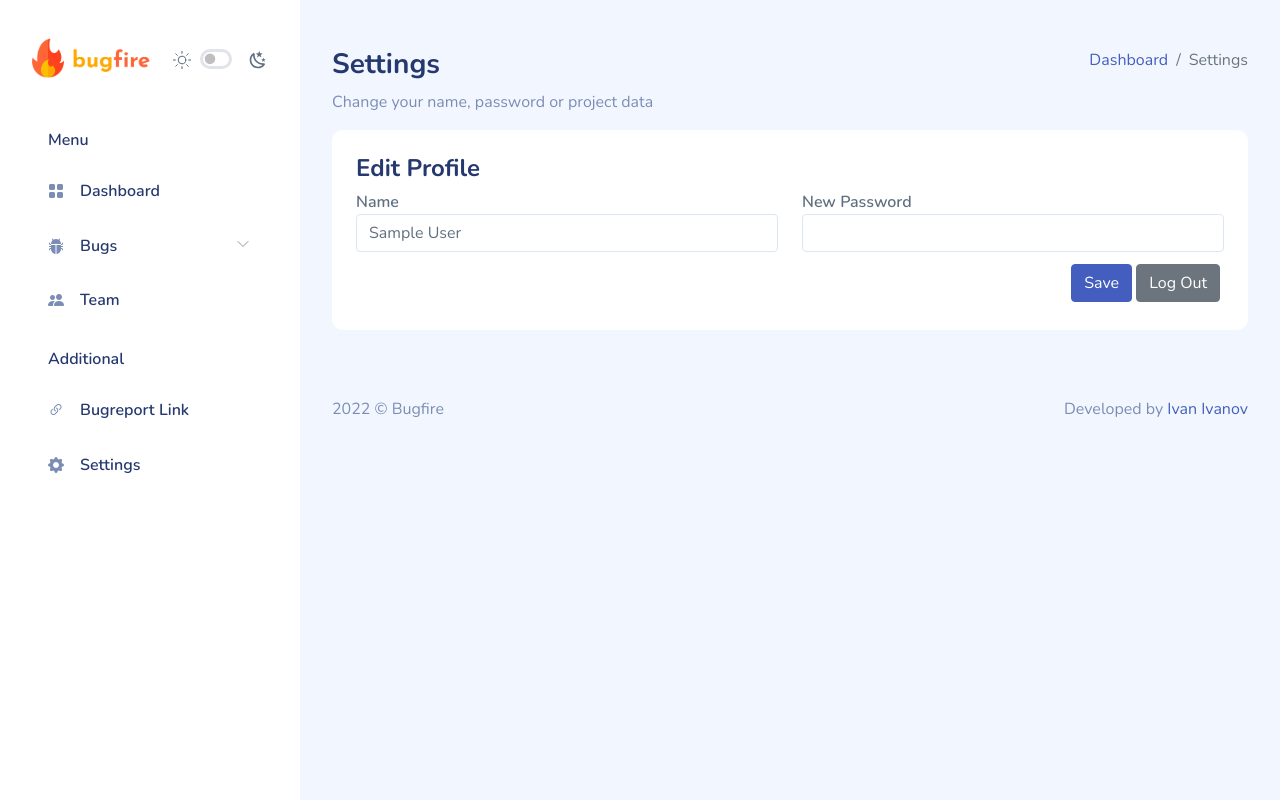
After one commit to m1stik/Bugfire, a Flask app: page /settings in a window 1280 px wide. The commit adds this page. Run offline with Flask 2, Linux system fonts and the light colour scheme; a user stored in the database is signed in; tables that the repository leaves empty hold one stand-in row (values such as "Sample post"); some libraries are stand-ins or nearby versions.

Commit message:
Added settings page

```diff
--- a/app.py
+++ b/app.py
@@ -1,15 +1,17 @@
 import pymysql, os
 from flask import Flask, render_template, redirect, url_for, flash, abort
-from flask_bootstrap import Bootstrap
+#from flask_bootstrap import Bootstrap
 from flask_ckeditor import CKEditor
 from datetime import date
 from werkzeug.security import generate_password_hash, check_password_hash
 from flask_sqlalchemy import SQLAlchemy
+from sqlalchemy import delete
 from sqlalchemy.orm import relationship
 from sqlalchemy.ext.declarative import declarative_base
 from flask_login import UserMixin, login_user, LoginManager, login_required, current_user, logout_user
-from forms import CreateUserForm, LogInForm, AddBugForm, AddMemberForm, EditMemberForm
+from forms import CreateUserForm, LogInForm, AddBugForm, AddMemberForm, EditMemberForm, EditProjectForm, EditProfileForm
 from flask_gravatar import Gravatar
+from flask_mail import Mail, Message
 from password_generator import PasswordGenerator
 from functools import wraps
 from dotenv import load_dotenv
@@ -21,18 +23,28 @@ DB_PASSWORD = os.getenv('DB_PASSWORD')
 DB_HOST = os.getenv('DB_HOST')
 DB_DATABASE = os.getenv('DB_DATABASE')
 APP_SECRET_KEY = os.getenv('APP_SECRET_KEY')
+MAIL_SERVER = os.getenv('MAIL_SERVER')
+MAIL_USERNAME = os.getenv('MAIL_USERNAME')
+MAIL_PASSWORD = os.getenv('MAIL_PASSWORD')
 
 ## App set up
 app = Flask(__name__)
+
 app.config['SECRET_KEY'] = APP_SECRET_KEY
-ckeditor = CKEditor(app)
-Bootstrap(app)
-
-Base = declarative_base()
-
 app.config["SQLALCHEMY_DATABASE_URI"] = f"mysql+pymysql://{DB_USERNAME}:{DB_PASSWORD}@{DB_HOST}/{DB_DATABASE}"
 app.config['SQLALCHEMY_TRACK_MODIFICATIONS'] = False
+app.config['MAIL_SERVER'] = MAIL_SERVER
+app.config['MAIL_PORT'] = 465
+app.config['MAIL_USERNAME'] = MAIL_USERNAME
+app.config['MAIL_PASSWORD'] = MAIL_PASSWORD
+app.config['MAIL_USE_TLS'] = False
+app.config['MAIL_USE_SSL'] = True
+
+ckeditor = CKEditor(app)
+#Bootstrap(app)
+mail = Mail(app)
 db = SQLAlchemy(app)
+Base = declarative_base()
 
 ## CONFIGURE TABLES
 
@@ -83,11 +95,12 @@ gravatar = Gravatar(app,
                     use_ssl=False,
                     base_url=None)
 
+## Setup a user object
 @login_manager.user_loader
 def load_user(user_id):
     return User.query.get(int(user_id))
 
-## Decorator for login required pages
+## Decorator access for login required pages
 def logged_only(function):
     @wraps(function)
     def wrapper_function(*args, **kwargs):
@@ -97,6 +110,27 @@ def logged_only(function):
             return redirect(url_for("login"))
         return function(*args, **kwargs)
     return wrapper_function
+
+## Decorator access for creators only
+def creator_only(function):
+    @wraps(function)
+    def wrapper_function(*args, **kwargs):
+        if current_user.role != 'Creator':
+            abort(403)
+        else:
+            pass
+        return function(*args, **kwargs)
+    return wrapper_function
+
+## Checking user for the access to the requested bug or member
+def check_bug_or_member(user, bug=None, member=None):
+    if bug:
+        if bug.project_id != user.project_id:
+            abort(403)
+    if member:
+        if member.project_id != user.project_id:
+            abort(403)
+
 
 ## ROUTES
 @app.route("/dashboard")
@@ -153,8 +187,15 @@ def register():
 
             db.session.add(new_project, new_user)
             db.session.commit()
+
+            # SEND EMAIL TO NEW USER
+            msg = Message('Bugfire Sign Up', sender=('Bugfire', 'mail@bugfire.ru'), recipients=[f"{new_user.email}"])
+            msg.html = f"<h3>Hi, {new_user.name}</h3><p>You have successfully registered your account and the project. Here are your credentials:</p><p>Email: {new_user.email}</p><p>Password: {form.password.data}</p>"
+            mail.send(msg)
+
             login_user(new_user)
             return redirect(url_for("dashboard"))
+
     return render_template("auth-register.html", form=form, logged_in=current_user.is_authenticated, page_name="Sign Up")
 
 @app.route('/logout')
@@ -212,8 +253,8 @@ def add_bug():
 @logged_only
 def bug(bug_id):
     bug = Bug.query.get(bug_id)
-    if bug.project_id != current_user.project_id:
-        abort(403)
+    check_bug_or_member(current_user, bug=bug)
+
     project_members = User.query.filter_by(project_id=current_user.project_id).all()
     return render_template("bug-view.html", bug=bug, members=project_members, page_name=bug.title)
 
@@ -221,17 +262,26 @@ def bug(bug_id):
 @logged_only
 def bug_status(bug_id, status):
     bug = Bug.query.get(bug_id)
-    if bug.project_id != current_user.project_id:
-        abort(403)
-    else:
-        bug.status = str(status)
-        db.session.commit()
+    check_bug_or_member(current_user, bug=bug)
+
+    bug.status = str(status)
+    db.session.commit()
+    return redirect(url_for('bugs'))
+
+@app.route("/bugs/delete")
+@logged_only
+@creator_only
+def delete_all_bugs():
+    statement = delete(Bug).where(Bug.project_id==current_user.project_id)
+    db.session.exec(statement)
     return redirect(url_for('bugs'))
 
 @app.route("/edit-bug/<int:bug_id>", methods=["POST", "GET"])
 @logged_only
 def bug_edit(bug_id):
     bug = Bug.query.get(bug_id)
+    check_bug_or_member(current_user, bug=bug)
+
     edit_form = AddBugForm(
         title=bug.title,
         responsible=bug.responsible_id,
@@ -279,9 +329,14 @@ def add_member():
                 role = form.role.data,
                 project = project
             )
-            db.session.add( new_user)
+            db.session.add(new_user)
             db.session.commit()
-            # SEND EMAIL
+
+            # SEND EMAIL TO NEW MEMBER
+            msg = Message('Bugfire New Member', sender=('Bugfire', 'mail@bugfire.ru'), recipients=[f"{new_user.email}"])
+            msg.html = f"<h3>Hi, {new_user.name}</h3><p>You have been added to the project <b>{project.name}</b>. Here is your account:</p><p>Email: {new_user.email}</p><p>Password: {form.password.data}</p><p>You can log in here: <a href='https://bugfire.ru/login'>bugfire.ru/login</a></p>"
+            mail.send(msg)
+
             return redirect(url_for("team"))
     return render_template("add-member.html", form=form, page_name="Add a Member")
 
@@ -289,16 +344,53 @@ def add_member():
 @logged_only
 def edit_member(member_id):
     member = User.query.get(member_id)
+    check_bug_or_member(current_user, member=member)
+
     edit_form = EditMemberForm(
         name=member.name,
         role=member.role
     )
     if edit_form.validate_on_submit():
-        member.name=edit_form.name.data,
-        member.role=edit_form.role.data,
+        member.name=edit_form.name.data
+        member.role=edit_form.role.data
         db.session.commit()
         return redirect(url_for("team"))
     return render_template("add-member.html", form=edit_form, page_name=f"Edit {member.name}")
 
+
+## SETTINGS
+@app.route("/settings", methods=["POST", "GET"])
+@logged_only
+def settings():
+    project = Project.query.get(current_user.project_id)
+    user = User.query.get(current_user.id)
+
+    project_form = EditProjectForm(
+        title=project.name
+    )
+    profile_form = EditProfileForm(
+        name=current_user.name,
+        new_password=""
+    )
+
+    if project_form.submit1.data and project_form.validate() and current_user.role == 'Creator':
+        project.name=project_form.title.data,
+        db.session.commit()
+        return redirect(url_for("settings"))
+
+    elif profile_form.submit2.data and profile_form.validate():
+        user.name=profile_form.name.data
+        if profile_form.new_password.data != "":
+            hashed_salted_password = generate_password_hash(
+                password = profile_form.new_password.data,
+                method = 'pbkdf2:sha256',
+                salt_length = 8
+            )
+            user.password=hashed_salted_password
+        db.session.commit()
+        return redirect(url_for("settings"))
+
+    return render_template("settings.html", project_form=project_form, profile_form=profile_form, user=current_user, page_name="Settings")
+
 if __name__ == "__main__":
     app.run(host='0.0.0.0', port=5000)
--- a/forms.py
+++ b/forms.py
@@ -34,4 +34,13 @@ class AddMemberForm(FlaskForm):
 class EditMemberForm(FlaskForm):
     name = StringField("Name", validators=[DataRequired()])
     role = StringField("Role", validators=[DataRequired()])
-    submit = SubmitField("Submit")
+    submit = SubmitField("Submit1")
+
+class EditProjectForm(FlaskForm):
+    title = StringField("Title", validators=[DataRequired()])
+    submit1 = SubmitField("Submit")
+
+class EditProfileForm(FlaskForm):
+    name = StringField("Name", validators=[DataRequired()])
+    new_password = StringField("New Password")
+    submit2 = SubmitField("Submit2")
--- a/templates/add-member.html
+++ b/templates/add-member.html
@@ -37,7 +37,11 @@
                                         <div class="col-md-6 col-12">
                                             <div class="form-group">
                                                 <label>Role</label>
-                                                {{ form.role(class="form-control", placeholder="Developer") }}
+                                                {% if form.role.data == 'Creator' %}
+                                                    {{ form.role(class="form-control", disabled=True) }}
+                                                {% else %}
+                                                    {{ form.role(class="form-control", placeholder="Developer") }}
+                                                {% endif %}
                                             </div>
                                         </div>
 
--- a/templates/dashboard-header.html
+++ b/templates/dashboard-header.html
@@ -89,7 +89,7 @@
 
             <li
                 class="sidebar-item  ">
-                <a href="form-layout.html" class='sidebar-link'>
+                <a href="{{url_for('settings')}}" class='sidebar-link'>
                     <i class="bi bi-gear-fill"></i>
                     <span>Settings</span>
                 </a>
--- a/templates/dashboard.html
+++ b/templates/dashboard.html
@@ -113,19 +113,19 @@
                                         <tr>
                                             {% if bug.priority=='Critical' %}
                                                 <td class="col-auto">
-                                                    <div class="stats-icon red">
+                                                    <div class="stats-icon red" style="float: left">
                                                         <i class="bi-dash-circle-fill"></i>
                                                     </div>
                                                 </td>
                                             {% elif bug.priority=='Medium' %}
                                                 <td class="col-1">
-                                                    <div class="stats-icon bg-warning">
+                                                    <div class="stats-icon bg-warning" style="float: left">
                                                         <i class="bi-exclamation-triangle-fill"></i>
                                                     </div>
                                                 </td>
                                             {% elif bug.priority=='Soft' %}
                                                 <td class="col-1">
-                                                    <div class="stats-icon blue">
+                                                    <div class="stats-icon blue" style="float: left">
                                                         <i class="bi-info-circle-fill"></i>
                                                     </div>
                                                 </td>
--- /dev/null
+++ b/templates/settings.html
@@ -0,0 +1,92 @@
+{% include "dashboard-header.html" %}
+
+<div class="page-heading">
+    <div class="page-title">
+        <div class="row">
+            <div class="col-12 col-md-6 order-md-1 order-last">
+                <h3>{{page_name}}</h3>
+                <p class="text-subtitle text-muted">Change your name, password or project data</p>
+            </div>
+            <div class="col-12 col-md-6 order-md-2 order-first">
+                <nav aria-label="breadcrumb" class="breadcrumb-header float-start float-lg-end">
+                    <ol class="breadcrumb">
+                        <li class="breadcrumb-item"><a href="{{url_for('dashboard')}}">Dashboard</a></li>
+                        <li class="breadcrumb-item active" aria-current="page">{{page_name}}</li>
+                    </ol>
+                </nav>
+            </div>
+        </div>
+    </div>
+    <section class="section">
+        <section id="multiple-column-form">
+            <div class="row match-height">
+                {% if user.role == "Creator" %}
+                <div class="col-12">
+                    <div class="card">
+                        <div class="card-content">
+                            <div class="card-body">
+                                <h4>Edit Project</h4>
+                                <form action method="post" class="form" role="form" novalidate>
+                                    {{ project_form.csrf_token }}
+                                    <div class="row">
+                                        <div class="col-md-6 col-12">
+                                            <div class="form-group">
+                                                <label>Project Title</label>
+                                                {{ project_form.title(class="form-control") }}
+                                            </div>
+                                        </div>
+                                        <div class="col-md-6 col-12">
+                                            <div class="form-group">
+                                                <label>Delete all active and history bugs</label><br>
+                                                <a href="{{ url_for('delete_all_bugs') }}" class="btn icon icon-left btn-danger"><i class="bi bi-trash3-fill" style="margin-right: 10px;"></i>Delete All Bugs</a>
+                                            </div>
+                                        </div>
+                                        <div class="col-12 d-flex justify-content-end">
+                                            {{ project_form.submit1(class="btn btn-primary me-1 mb-1", value="Save") }}
+                                        </div>
+                                    </div>
+                                </form>
+                            </div>
+                        </div>
+                    </div>
+                </div>
+                {% endif %}
+
+                <div class="col-12">
+                    <div class="card">
+                        <div class="card-content">
+                            <div class="card-body">
+                                <h4>Edit Profile</h4>
+                                <form action method="post" class="form" role="form" novalidate>
+                                    {{ profile_form.csrf_token }}
+                                    <div class="row">
+                                        <div class="col-md-6 col-12">
+                                            <div class="form-group">
+                                                <label>Name</label>
+                                                {{ profile_form.name(class="form-control") }}
+                                            </div>
+                                        </div>
+                                        <div class="col-md-6 col-12">
+                                            <div class="form-group">
+                                                <label>New Password</label>
+                                                {{ profile_form.new_password(class="form-control") }}
+                                            </div>
+                                        </div>
+
+                                        <div class="col-12 d-flex justify-content-end">
+                                            {{ profile_form.submit2(class="btn btn-primary me-1 mb-1", value="Save") }}
+                                            <a href="{{ url_for('logout') }}" class="btn btn-secondary me-1 mb-1">Log Out</a>
+                                        </div>
+                                    </div>
+                                </form>
+                            </div>
+                        </div>
+                    </div>
+                </div>
+
+            </div>
+        </section>
+    </section>
+</div>
+
+{% include "dashboard-footer.html" %}
```
